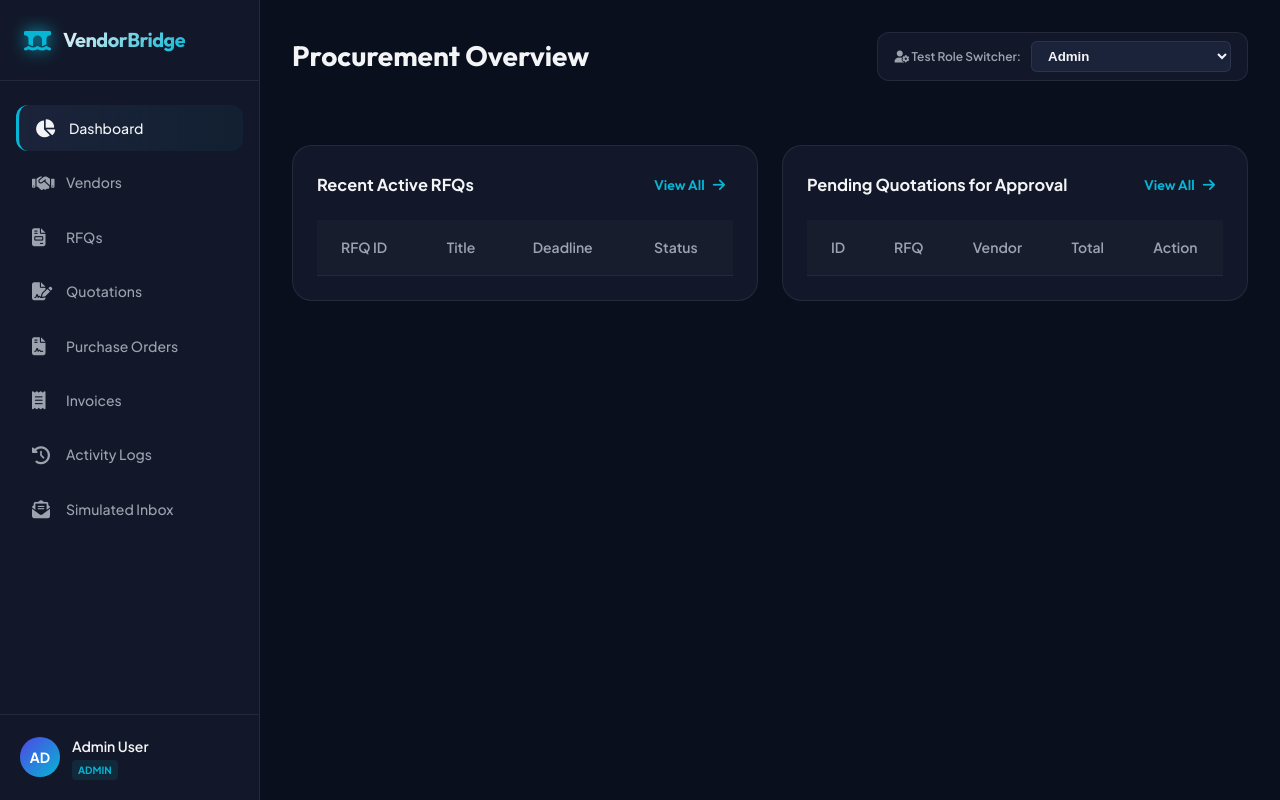
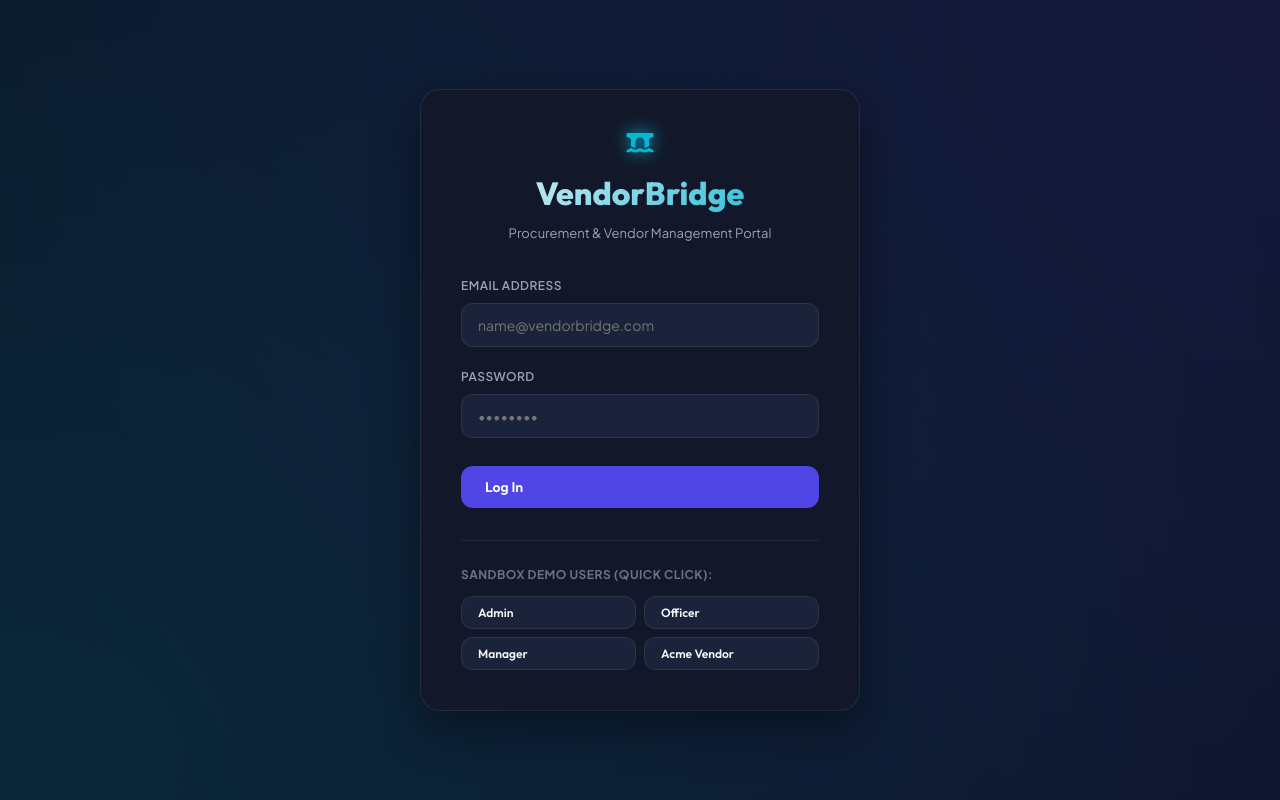
Before and after one commit to shubhamos-ai/odoo-VendorBridge, a FastAPI app: page / in a window 1280 px wide. Run offline with FastAPI, Linux system fonts and the light colour scheme; data that the repository does not hold is empty; parts of the project's set-up code (start-up, migrations or seed data) failed here and were passed over.

Commit message:
idk what i am doing with life

```diff
--- a/main.py
+++ b/main.py
@@ -1,13 +1,28 @@
 import os
 import random
+import smtplib
+from email.mime.text import MIMEText
+from email.mime.multipart import MIMEMultipart
 from fastapi import FastAPI, Depends, HTTPException, status, Header
 from fastapi.staticfiles import StaticFiles
 from fastapi.responses import HTMLResponse, FileResponse
 from sqlalchemy import create_engine
 from sqlalchemy.orm import sessionmaker, Session
 from typing import List, Optional
+from dotenv import load_dotenv
+import datetime
 import models
 import schemas
+
+# Load environment configuration
+load_dotenv()
+
+# SMTP Configuration
+SMTP_HOST = os.getenv("SMTP_HOST", "")
+SMTP_PORT = os.getenv("SMTP_PORT", "587")
+SMTP_USER = os.getenv("SMTP_USER", "")
+SMTP_PASSWORD = os.getenv("SMTP_PASSWORD", "")
+SMTP_FROM = os.getenv("SMTP_FROM", "")
 
 # Setup SQLite Database
 DATABASE_URL = "sqlite:///./vendor_bridge.db"
@@ -39,8 +54,9 @@ def log_activity(db: Session, actor: str, action: str, entity_type: str, entity_
     db.add(log_entry)
     db.commit()
 
-# Simulated Email Helper
-def send_simulated_email(db: Session, to_email: str, subject: str, body: str):
+# Real/Simulated Email Sending Handler
+def send_email_notification(db: Session, to_email: str, subject: str, body: str):
+    # Always log in database simulated inbox for audit/review
     email_entry = models.SimulatedEmail(
         to_email=to_email,
         subject=subject,
@@ -48,6 +64,30 @@ def send_simulated_email(db: Session, to_email: str, subject: str, body: str):
     )
     db.add(email_entry)
     db.commit()
+
+    # Send actual email if SMTP parameters are set
+    if SMTP_HOST and SMTP_USER and SMTP_PASSWORD:
+        try:
+            msg = MIMEMultipart()
+            msg['From'] = SMTP_FROM or SMTP_USER
+            msg['To'] = to_email
+            msg['Subject'] = subject
+            msg.attach(MIMEText(body, 'plain'))
+
+            port = int(SMTP_PORT or 587)
+            if port == 465:
+                server = smtplib.SMTP_SSL(SMTP_HOST, port, timeout=10)
+            else:
+                server = smtplib.SMTP(SMTP_HOST, port, timeout=10)
+                server.starttls()
+
+            server.login(SMTP_USER, SMTP_PASSWORD)
+            server.sendmail(msg['From'], to_email, msg.as_string())
+            server.quit()
+            print(f"Successfully sent email to {to_email} via SMTP")
+        except Exception as e:
+            print(f"Failed to send SMTP email: {e}")
+            log_activity(db, "System", "SMTP Email Failure", "System", None, f"SMTP Error sending to {to_email}: {str(e)}")
 
 # Seed mock database values if empty
 def seed_data():
@@ -119,7 +159,7 @@ seed_data()
 
 # --- API ENDPOINTS ---
 
-# 1. Auth Endpoint (Mock verification for ease of hackathon demo)
+# 1. Auth Endpoint
 @app.post("/api/auth/login")
 def login(login_data: dict, db: Session = Depends(get_db)):
     email = login_data.get("email")
@@ -128,7 +168,6 @@ def login(login_data: dict, db: Session = Depends(get_db)):
     if not user or user.password_hash != password:
         raise HTTPException(status_code=401, detail="Invalid email or password")
 
-    # Return user details as a token representation
     return {
         "id": user.id,
         "name": user.name,
@@ -167,7 +206,6 @@ def update_vendor(vendor_id: int, vendor: schemas.VendorCreate, db: Session = De
 @app.get("/api/rfqs", response_model=List[schemas.RFQResponse])
 def get_rfqs(vendor_id: Optional[int] = None, db: Session = Depends(get_db)):
     if vendor_id:
-        # Vendors see only RFQs they are invited to
         return db.query(models.RFQ).join(models.RFQ.vendors).filter(models.Vendor.id == vendor_id).all()
     return db.query(models.RFQ).all()
 
@@ -180,15 +218,13 @@ def get_rfq(rfq_id: int, db: Session = Depends(get_db)):
 
 @app.post("/api/rfqs", response_model=schemas.RFQResponse)
 def create_rfq(rfq_in: schemas.RFQCreate, db: Session = Depends(get_db)):
-    # Create RFQ header
     db_rfq = models.RFQ(
         title=rfq_in.title,
         description=rfq_in.description,
         deadline=rfq_in.deadline,
-        status="Sent"  # Automatically sent on creation for MVP flow
+        status="Sent"
     )
 
-    # Associate Vendors
     vendors = db.query(models.Vendor).filter(models.Vendor.id.in_(rfq_in.vendor_ids)).all()
     db_rfq.vendors = vendors
 
@@ -196,7 +232,6 @@ def create_rfq(rfq_in: schemas.RFQCreate, db: Session = Depends(get_db)):
     db.commit()
     db.refresh(db_rfq)
 
-    # Add items
     for item in rfq_in.items:
         db_item = models.RFQItem(rfq_id=db_rfq.id, **item.dict())
         db.add(db_item)
@@ -204,10 +239,9 @@ def create_rfq(rfq_in: schemas.RFQCreate, db: Session = Depends(get_db)):
     db.commit()
     db.refresh(db_rfq)
 
-    # Log and trigger email mock
     log_activity(db, "Procurement Officer", f"Created and Published RFQ: {db_rfq.title}", "RFQ", db_rfq.id, f"Assigned to {len(vendors)} vendors.")
     for vendor in vendors:
-        send_simulated_email(
+        send_email_notification(
             db,
             to_email=vendor.email,
             subject=f"New Invitation to Bid: {db_rfq.title}",
@@ -228,14 +262,12 @@ def get_quotations(rfq_id: Optional[int] = None, vendor_id: Optional[int] = None
 
 @app.post("/api/quotations", response_model=schemas.QuotationResponse)
 def create_quotation(quote_in: schemas.QuotationCreate, db: Session = Depends(get_db)):
-    # Check if duplicate quote exists
     existing = db.query(models.Quotation).filter(
         models.Quotation.rfq_id == quote_in.rfq_id,
         models.Quotation.vendor_id == quote_in.vendor_id
     ).first()
 
     if existing:
-        # Delete existing and recreate for simple update/override logic
         db.delete(existing)
         db.commit()
 
@@ -282,19 +314,16 @@ def approve_quotation(quote_id: int, approval_in: schemas.ApprovalCreate, db: Se
     if not quote:
         raise HTTPException(status_code=404, detail="Quotation not found")
 
-    # Update quote status
     quote.status = "Approved" if approval_in.decision == "Approved" else "Rejected"
 
-    # Create Approval Record
     db_approval = models.Approval(
         quotation_id=quote.id,
-        approver_id=3,  # Mock ManagerSarah
+        approver_id=3,
         decision=approval_in.decision,
         remarks=approval_in.remarks
     )
     db.add(db_approval)
 
-    # If approved, reject all other quotations for the same RFQ
     if approval_in.decision == "Approved":
         other_quotes = db.query(models.Quotation).filter(
             models.Quotation.rfq_id == quote.rfq_id,
@@ -303,7 +332,6 @@ def approve_quotation(quote_id: int, approval_in: schemas.ApprovalCreate, db: Se
         for o_quote in other_quotes:
             o_quote.status = "Rejected"
 
-        # Update RFQ status
         rfq = db.query(models.RFQ).filter(models.RFQ.id == quote.rfq_id).first()
         if rfq:
             rfq.status = "Closed"
@@ -334,10 +362,9 @@ def generate_purchase_order(data: dict, db: Session = Depends(get_db)):
     if not quote or quote.status != "Approved":
         raise HTTPException(status_code=400, detail="Only approved quotations can generate a PO.")
 
-    # Generate PO
     po_num = f"PO-{random.randint(100000, 999999)}"
     subtotal = quote.total_amount
-    tax = round(subtotal * 0.18, 2)  # GST 18%
+    tax = round(subtotal * 0.18, 2)
     total = subtotal + tax
 
     db_po = models.PurchaseOrder(
@@ -351,17 +378,15 @@ def generate_purchase_order(data: dict, db: Session = Depends(get_db)):
     )
     db.add(db_po)
 
-    # Update quotation state to lock it further
     quote.status = "PO Generated"
     db.commit()
     db.refresh(db_po)
 
     log_activity(db, "Procurement Officer", f"Generated Purchase Order {po_num}", "PurchaseOrder", db_po.id, f"Total: INR {total:.2f}")
 
-    # Simulated email to vendor
     vendor = db.query(models.Vendor).filter(models.Vendor.id == quote.vendor_id).first()
     if vendor:
-        send_simulated_email(
+        send_email_notification(
             db,
             to_email=vendor.email,
             subject=f"Purchase Order Issued: {po_num}",
@@ -381,7 +406,6 @@ def generate_invoice(data: dict, db: Session = Depends(get_db)):
     if not po:
         raise HTTPException(status_code=404, detail="Purchase Order not found")
 
-    # Create Invoice
     invoice_num = f"INV-{random.randint(100000, 999999)}"
 
     db_invoice = models.Invoice(
@@ -413,8 +437,7 @@ def email_invoice(invoice_id: int, data: dict, db: Session = Depends(get_db)):
     invoice.status = "Sent"
     db.commit()
 
-    # Send mock email
-    send_simulated_email(
+    send_email_notification(
         db,
         to_email=to_email,
         subject=f"Invoice Issued: {invoice.invoice_number}",
@@ -435,7 +458,6 @@ def get_emails(db: Session = Depends(get_db)):
     return db.query(models.SimulatedEmail).order_by(models.SimulatedEmail.sent_at.desc()).all()
 
 # --- Serve Frontend SPA ---
-# Expose static assets
 app.mount("/static", StaticFiles(directory="static"), name="static")
 
 @app.get("/", response_class=HTMLResponse)
@@ -444,4 +466,6 @@ def index():
 
 if __name__ == "__main__":
     import uvicorn
-    uvicorn.run("main:app", host="0.0.0.0", port=8000, reload=True)
+    # Use environment port if configured, default 8000
+    port = int(os.getenv("PORT", 8000))
+    uvicorn.run("main:app", host="0.0.0.0", port=port, reload=True)
--- a/static/app.js
+++ b/static/app.js
@@ -1,13 +1,7 @@
 // Global Application State
-let currentUser = {
-    id: 1,
-    name: "Admin User",
-    email: "admin@vendorbridge.com",
-    role: "admin",
-    vendor_id: null
-};
+let currentUser = null;
 
-// Available Mock roles mapping
+// Available Mock roles mapping (used for the developer switcher widget)
 const mockRoles = {
     'admin': { id: 1, name: "Admin User", email: "admin@vendorbridge.com", role: "admin", vendor_id: null },
     'officer': { id: 2, name: "Officer Shubh", email: "officer@vendorbridge.com", role: "officer", vendor_id: null },
@@ -19,18 +13,108 @@ const mockRoles = {
 
 // Initialize Application
 document.addEventListener("DOMContentLoaded", () => {
+    checkSession();
     setupRouter();
     setupRoleSwitcher();
     setupEventListeners();
-
-    // Default Load
-    loadCurrentView();
+    setupLoginHandler();
 });
 
-// 1. Client-Side Router
+// Check local storage session
+function checkSession() {
+    const savedUser = localStorage.getItem("vendorbridge_user");
+    if (savedUser) {
+        currentUser = JSON.parse(savedUser);
+        unlockApp();
+    } else {
+        lockApp();
+    }
+}
+
+// Lock application (show login screen)
+function lockApp() {
+    document.getElementById("login-screen").style.display = "flex";
+    document.getElementById("app").style.display = "none";
+}
+
+// Unlock application
+function unlockApp() {
+    document.getElementById("login-screen").style.display = "none";
+    document.getElementById("app").style.display = "flex";
+
+    // Update User UI layout
+    document.getElementById("user-name").innerText = currentUser.name;
+    document.getElementById("user-role").innerText = currentUser.role;
+    document.getElementById("user-avatar").innerText = currentUser.name.split(" ").map(w => w[0]).join("");
+
+    // Set switcher dropdown to correct state
+    const selector = document.getElementById("role-select");
+    if (currentUser.role === 'vendor') {
+        if (currentUser.vendor_id === 1) selector.value = 'vendor-1';
+        else if (currentUser.vendor_id === 2) selector.value = 'vendor-2';
+        else if (currentUser.vendor_id === 3) selector.value = 'vendor-3';
+    } else {
+        selector.value = currentUser.role;
+    }
+
+    updateVisibilityForRole();
+    loadCurrentView();
+}
+
+// Quick fill function
+function quickFillLogin(email, password) {
+    document.getElementById("login-email").value = email;
+    document.getElementById("login-password").value = password;
+}
+
+// 1. Setup Auth and Logins
+function setupLoginHandler() {
+    const form = document.getElementById("form-login");
+    const errorMsg = document.getElementById("login-error-msg");
+
+    form.addEventListener("submit", async (e) => {
+        e.preventDefault();
+        errorMsg.style.display = "none";
+
+        const email = document.getElementById("login-email").value;
+        const password = document.getElementById("login-password").value;
+
+        try {
+            const res = await fetch("/api/auth/login", {
+                method: "POST",
+                headers: { "Content-Type": "application/json" },
+                body: JSON.stringify({ email, password })
+            });
+
+            if (res.ok) {
+                const data = await res.json();
+                currentUser = data;
+                localStorage.setItem("vendorbridge_user", JSON.stringify(currentUser));
+                unlockApp();
+            } else {
+                const err = await res.json();
+                errorMsg.innerText = err.detail || "Authentication failed.";
+                errorMsg.style.display = "block";
+            }
+        } catch(err) {
+            console.error("Login request error:", err);
+            errorMsg.innerText = "Connection error. Please check backend.";
+            errorMsg.style.display = "block";
+        }
+    });
+
+    // Logout
+    document.getElementById("btn-logout").addEventListener("click", () => {
+        localStorage.removeItem("vendorbridge_user");
+        currentUser = null;
+        lockApp();
+    });
+}
+
+// 2. Client-Side Router
 function setupRouter() {
     window.addEventListener("hashchange", () => {
-        loadCurrentView();
+        if (currentUser) loadCurrentView();
     });
 }
 
@@ -50,11 +134,9 @@ function loadCurrentView() {
     if (targetView) {
         targetView.classList.add("active");
 
-        // Highlight active menu item
         const navItem = document.getElementById(`nav-${hash.replace("#", "")}`);
         if (navItem) navItem.classList.add("active");
 
-        // Update Title
         const titleMap = {
             "#dashboard": "Procurement Overview",
             "#vendors": "Vendor Partner Directory",
@@ -67,12 +149,11 @@ function loadCurrentView() {
         };
         document.getElementById("page-title").innerText = titleMap[hash] || "VendorBridge";
 
-        // Trigger specific data loaders
         triggerDataLoader(hash);
     }
 }
 
-// 2. Data Loaders Dispatcher
+// Data Loaders Dispatcher
 function triggerDataLoader(hash) {
     switch(hash) {
         case "#dashboard":
@@ -102,43 +183,38 @@ function triggerDataLoader(hash) {
     }
 }
 
-// 3. User & Role Switching
+// User & Role Switching Dropdown
 function setupRoleSwitcher() {
     const selector = document.getElementById("role-select");
     selector.addEventListener("change", (e) => {
         const selectedKey = e.target.value;
         currentUser = mockRoles[selectedKey];
 
+        // Update Local Storage
+        localStorage.setItem("vendorbridge_user", JSON.stringify(currentUser));
+
         // Update User UI layout
         document.getElementById("user-name").innerText = currentUser.name;
         document.getElementById("user-role").innerText = currentUser.role;
         document.getElementById("user-avatar").innerText = currentUser.name.split(" ").map(w => w[0]).join("");
 
-        // Adjust elements visibility based on role access
         updateVisibilityForRole();
-
-        // Reload current view with new scope
         loadCurrentView();
     });
-
-    // Set initial layout
-    updateVisibilityForRole();
 }
 
 function updateVisibilityForRole() {
+    if (!currentUser) return;
     const isOfficer = currentUser.role === 'officer';
     const isAdmin = currentUser.role === 'admin';
     const isVendor = currentUser.role === 'vendor';
 
-    // Add Vendor / RFQ action buttons
     document.getElementById("btn-add-vendor-modal").style.display = isAdmin ? "inline-flex" : "none";
     document.getElementById("btn-create-rfq-modal").style.display = isOfficer ? "inline-flex" : "none";
-
-    // Vendor banner
     document.getElementById("quotations-vendor-banner").style.display = isVendor ? "block" : "none";
 }
 
-// 4. Data Loaders & API Functions
+// Data Loaders & API Functions
 async function loadDashboard() {
     try {
         const rfqsRes = await fetch("/api/rfqs");
@@ -147,14 +223,11 @@ async function loadDashboard() {
         const vendorsRes = await fetch("/api/vendors");
         const vendors = await vendorsRes.json();
 
-        const posRes = await fetch("/api/purchase_orders");
+        const posRes = await fetch("/api/purchase-orders");
         const pos = await posRes.json();
 
         const quotesRes = await fetch("/api/quotations");
         const quotes = await quotesRes.json();
-
-        const invoicesRes = await fetch("/api/invoices");
-        const invoices = await invoicesRes.json();
 
         // Render KPI metrics
         const kpiGrid = document.getElementById("kpi-cards");
@@ -308,7 +381,6 @@ async function loadQuotations() {
         const res = await fetch(url);
         const quotes = await res.json();
 
-        // Fetch RFQ data to match titles
         const rfqRes = await fetch("/api/rfqs");
         const rfqs = await rfqRes.json();
 
@@ -324,7 +396,6 @@ async function loadQuotations() {
             const rfq = rfqs.find(r => r.id === q.rfq_id);
             let action = "";
 
-            // Approval flow actions
             if (currentUser.role === 'manager' && q.status === 'Submitted') {
                 action = `
                     <button class="btn btn-primary btn-sm" onclick="handleDecision(${q.id}, 'Approved')"><i class="fa-solid fa-check"></i> Approve</button>
@@ -487,7 +558,6 @@ async function loadEmails() {
 
 // 5. Setup Action Modals and Event Listeners
 function setupEventListeners() {
-    // Add Vendor Modal Action
     const addVendorBtn = document.getElementById("btn-add-vendor-modal");
     if (addVendorBtn) {
         addVendorBtn.addEventListener("click", () => {
@@ -495,7 +565,6 @@ function setupEventListeners() {
         });
     }
 
-    // Vendor registration Form submit
     document.getElementById("form-add-vendor").addEventListener("submit", async (e) => {
         e.preventDefault();
         const payload = {
@@ -523,11 +592,9 @@ function setupEventListeners() {
         }
     });
 
-    // Add RFQ Modal Action
     const addRFQBtn = document.getElementById("btn-create-rfq-modal");
     if (addRFQBtn) {
         addRFQBtn.addEventListener("click", async () => {
-            // Populate vendor choices dynamically in form checkbox group
             const res = await fetch("/api/vendors");
             const vendors = await res.json();
             const group = document.getElementById("rfq-vendors-checkboxes");
@@ -544,7 +611,6 @@ function setupEventListeners() {
         });
     }
 
-    // Dynamic line item addition inside RFQ form
     document.getElementById("btn-add-rfq-item").addEventListener("click", () => {
         const itemContainer = document.getElementById("rfq-items-container");
         const newRow = document.createElement("div");
@@ -566,11 +632,9 @@ function setupEventListeners() {
         itemContainer.appendChild(newRow);
     });
 
-    // Create RFQ form submission
     document.getElementById("form-create-rfq").addEventListener("submit", async (e) => {
         e.preventDefault();
 
-        // Grab values
         const checkedVendors = Array.from(document.querySelectorAll('input[name="rfq-vendor-chk"]:checked')).map(el => parseInt(el.value));
         if (checkedVendors.length === 0) {
             alert("Please select at least one vendor partner.");
@@ -611,7 +675,6 @@ function setupEventListeners() {
         }
     });
 
-    // Quotation Bid Submission Form
     document.getElementById("form-submit-quote").addEventListener("submit", async (e) => {
         e.preventDefault();
         const rfqId = parseInt(document.getElementById("q-rfq-id").value);
@@ -704,7 +767,6 @@ async function openCompareModal(rfqId) {
             return;
         }
 
-        // Find the lowest bid automatically to highlight
         const lowestBid = Math.min(...quotes.map(q => q.total_amount));
 
         quotes.forEach(q => {
@@ -746,7 +808,6 @@ async function openCompareModal(rfqId) {
     }
 }
 
-// Shortcut: Shortcut logic to approve a bid directly from comparison dashboard
 async function managerCompareApprove(quoteId) {
     if (confirm("Send this quote to Manager for approval?")) {
         try {
@@ -813,7 +874,6 @@ async function generateInvoice(poId) {
     }
 }
 
-// Email invoice action
 async function promptEmailInvoice(invoiceId) {
     const email = prompt("Enter recipient email address:");
     if (!email) return;
@@ -920,7 +980,6 @@ async function viewDocument(docId, type) {
             const invoices = await res.json();
             const inv = invoices.find(i => i.id === docId);
 
-            // Get PO reference for names
             const poRes = await fetch("/api/purchase_orders");
             const pos = await poRes.json();
             const po = pos.find(p => p.id === inv.po_id);
--- a/static/index.html
+++ b/static/index.html
@@ -14,8 +14,42 @@
     <link rel="stylesheet" href="/static/style.css">
 </head>
 <body>
-    <!-- App Container -->
-    <div id="app" class="app-layout">
+
+    <!-- Login Screen -->
+    <div id="login-screen" class="login-layout">
+        <div class="login-panel">
+            <div class="login-brand">
+                <i class="fa-solid fa-bridge-water logo-icon"></i>
+                <h1>VendorBridge</h1>
+                <p>Procurement & Vendor Management Portal</p>
+            </div>
+            <div id="login-error-msg" class="login-error" style="display: none;"></div>
+            <form id="form-login">
+                <div class="form-group">
+                    <label>Email Address</label>
+                    <input type="email" id="login-email" required placeholder="name@vendorbridge.com">
+                </div>
+                <div class="form-group">
+                    <label>Password</label>
+                    <input type="password" id="login-password" required placeholder="••••••••">
+                </div>
+                <button type="submit" class="btn btn-primary w-100 mt-2">Log In</button>
+            </form>
+
+            <div class="demo-login-cheat">
+                <h4>Sandbox Demo Users (Quick Click):</h4>
+                <div class="demo-users-buttons">
+                    <button type="button" class="btn btn-secondary btn-sm" onclick="quickFillLogin('admin@vendorbridge.com', 'admin123')">Admin</button>
+                    <button type="button" class="btn btn-secondary btn-sm" onclick="quickFillLogin('officer@vendorbridge.com', 'officer123')">Officer</button>
+                    <button type="button" class="btn btn-secondary btn-sm" onclick="quickFillLogin('manager@vendorbridge.com', 'manager123')">Manager</button>
+                    <button type="button" class="btn btn-secondary btn-sm" onclick="quickFillLogin('john@acme.com', 'vendor123')">Acme Vendor</button>
+                </div>
+            </div>
+        </div>
+    </div>
+
+    <!-- App Container (Hidden until logged in) -->
+    <div id="app" class="app-layout" style="display: none;">
         <!-- Sidebar Navigation -->
         <aside class="sidebar">
             <div class="sidebar-brand">
@@ -66,6 +100,9 @@
                         <div class="user-role-badge" id="user-role">admin</div>
                     </div>
                 </div>
+                <button class="btn btn-text btn-sm w-100 mt-3 text-danger" id="btn-logout" style="justify-content: flex-start; padding-left: 0;">
+                    <i class="fa-solid fa-right-from-bracket"></i> Log Out
+                </button>
             </div>
         </aside>
 
--- a/static/style.css
+++ b/static/style.css
@@ -892,3 +892,88 @@ body {
         display: none !important;
     }
 }
+
+/* Login screen layout and animations */
+.login-layout {
+    display: flex;
+    align-items: center;
+    justify-content: center;
+    min-height: 100vh;
+    background: radial-gradient(circle at top right, rgba(79, 70, 229, 0.15), transparent),
+                radial-gradient(circle at bottom left, rgba(6, 182, 212, 0.15), transparent),
+                var(--bg-primary);
+    padding: 24px;
+}
+
+.login-panel {
+    background-color: var(--bg-secondary);
+    border: 1px solid var(--border-color);
+    border-radius: var(--radius-lg);
+    width: 100%;
+    max-width: 440px;
+    padding: 40px;
+    box-shadow: var(--shadow-lg);
+    backdrop-filter: blur(10px);
+}
+
+.login-brand {
+    text-align: center;
+    margin-bottom: 32px;
+}
+
+.login-brand h1 {
+    font-family: var(--font-heading);
+    font-size: 32px;
+    font-weight: 800;
+    margin-top: 12px;
+    margin-bottom: 4px;
+    background: linear-gradient(135deg, var(--text-primary), var(--accent));
+    -webkit-background-clip: text;
+    -webkit-text-fill-color: transparent;
+}
+
+.login-brand p {
+    color: var(--text-secondary);
+    font-size: 13px;
+}
+
+.login-error {
+    background-color: var(--danger-bg);
+    color: var(--danger);
+    border: 1px solid rgba(239, 68, 68, 0.2);
+    border-radius: var(--radius-md);
+    padding: 12px 16px;
+    font-size: 13px;
+    margin-bottom: 24px;
+    text-align: center;
+}
+
+.demo-login-cheat {
+    margin-top: 32px;
+    border-top: 1px solid var(--border-color);
+    padding-top: 24px;
+}
+
+.demo-login-cheat h4 {
+    font-size: 12px;
+    color: var(--text-muted);
+    text-transform: uppercase;
+    letter-spacing: 0.5px;
+    margin-bottom: 12px;
+}
+
+.demo-users-buttons {
+    display: grid;
+    grid-template-columns: repeat(2, 1fr);
+    gap: 8px;
+}
+
+.w-100 {
+    width: 100%;
+}
+
+.mt-2 { margin-top: 8px; }
+.mt-3 { margin-top: 12px; }
+.mb-2 { margin-bottom: 8px; }
+.mb-4 { margin-bottom: 24px; }
+.mr-2 { margin-right: 8px; }
```
Also changed, not shown: models.py (+13 -13 lines), vendor_bridge.db (added), 2 other files.
